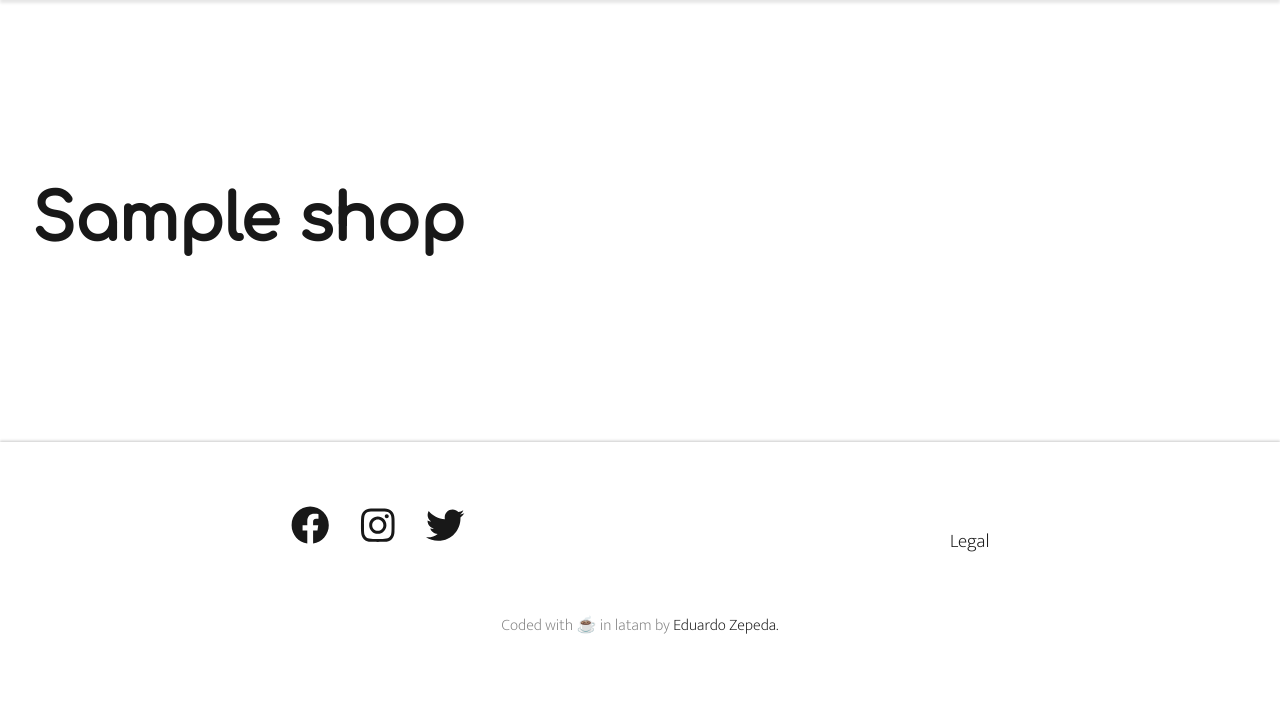
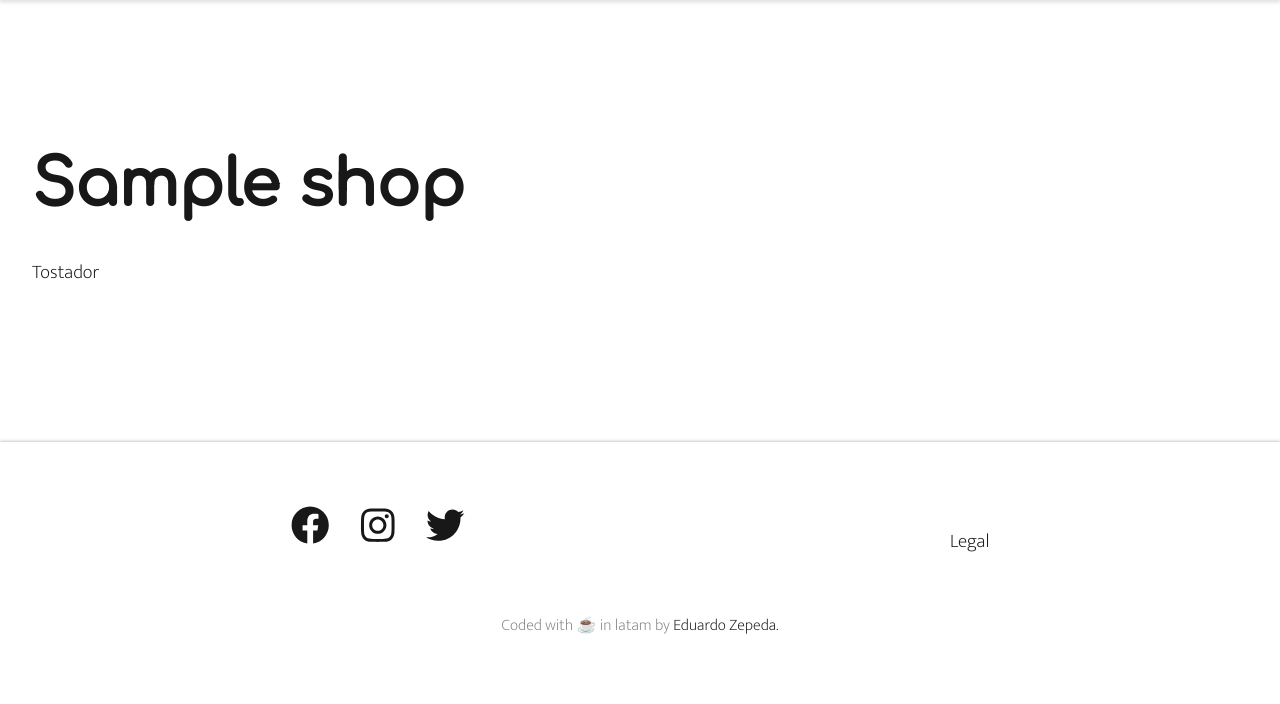
Before and after one commit to EduardoZepeda/django-gis-coffee, a Django app: template templates/shops/detail.html in a window 1280 px wide. Shown: the part 96-800 px from the top of the page. Run offline with Django 4.2, Linux system fonts and the light colour scheme; tables that the repository leaves empty hold one stand-in row (values such as "Sample post"); the template is opened without the code that fills it: values that come from a table or form of the project are taken from there, most other values are stand-ins (such as "Sample title", 1, 10 or a date in 2020); parts of the project's set-up code (start-up, migrations or seed data) failed here and were passed over; some libraries are stand-ins or nearby versions.

Commit message:
Add CoffeeBag to shop detail and CSS

```diff
--- a/shops/admin.py
+++ b/shops/admin.py
@@ -1,9 +1,11 @@
 from django.contrib import admin
 from django.contrib.gis.admin import OSMGeoAdmin
 
-from .models import Shop
+from .models import Shop, CoffeeBag
 
 
 @admin.register(Shop)
 class ShopAdmin(OSMGeoAdmin):
     list_display = ("name", "location")
+
+admin.site.register(CoffeeBag)
--- a/static/css/style.css
+++ b/static/css/style.css
@@ -31,10 +31,11 @@ footer {
     padding: 4rem;
     min-height: 30px;
     gap: 2rem;
-    box-shadow: 0 -1px 3px rgba(0,0,0,.1),0 -2px 2px rgba(0,0,0,.06),0 0 2px rgba(0,0,0,.07);
+    box-shadow: 0 -1px 3px rgba(0, 0, 0, .1), 0 -2px 2px rgba(0, 0, 0, .06), 0 0 2px rgba(0, 0, 0, .07);
 }
 
-h1, h2 {
+h1,
+h2 {
     margin: 0;
     padding: 0;
 }
@@ -55,10 +56,6 @@ a,
 a:visited {
     text-decoration: none;
     color: #181818;
-}
-
-p {
-    line-height: 2rem;
 }
 
 ul {
@@ -109,6 +106,13 @@ ul {
 
 .new-cafe-list {
     list-style: none;
+    display: flex;
+    flex-direction: column;
+    gap: 2rem;
+}
+
+.shop-name {
+    margin: 1rem 0;
 }
 
 .links {
@@ -134,6 +138,7 @@ ul {
 /* Firefox reports excessive amount of will-change memory usage, caused by a leaflet version */
 /* Since this is just a demo project I leave it as is for now
 TODO: remove django-leaftlet  */
-.leaflet-fade-anim .leaflet-tile,.leaflet-zoom-anim .leaflet-zoom-animated {
-    will-change:auto !important;
+.leaflet-fade-anim .leaflet-tile,
+.leaflet-zoom-anim .leaflet-zoom-animated {
+    will-change: auto !important;
 }
--- a/templates/shops/detail.html
+++ b/templates/shops/detail.html
@@ -13,7 +13,18 @@
 
 {% block content %}
 {% if shop %}
-<h1>{{ shop.name }}</h1>
+<h1 class="shop-name">{{ shop.name }}</h1>
+{% if shop.roaster %}<p>Tostador</p>{% endif %}
+{% if shop.product.all %}
+<h2>Variedades</h2>
+{% for bag in shop.product.all %}
+<div class="coffee-product">
+    <h3>{{ bag.brand }}</h3>
+    <p>{{ bag.get_species_display }}</p>
+    <p>{{ bag.get_origin_display }}</p>
+</div>
+{% endfor %}
+{% endif %}
 {% leaflet_map "detail" %}
 {% endif %}
 {% endblock %}
```
